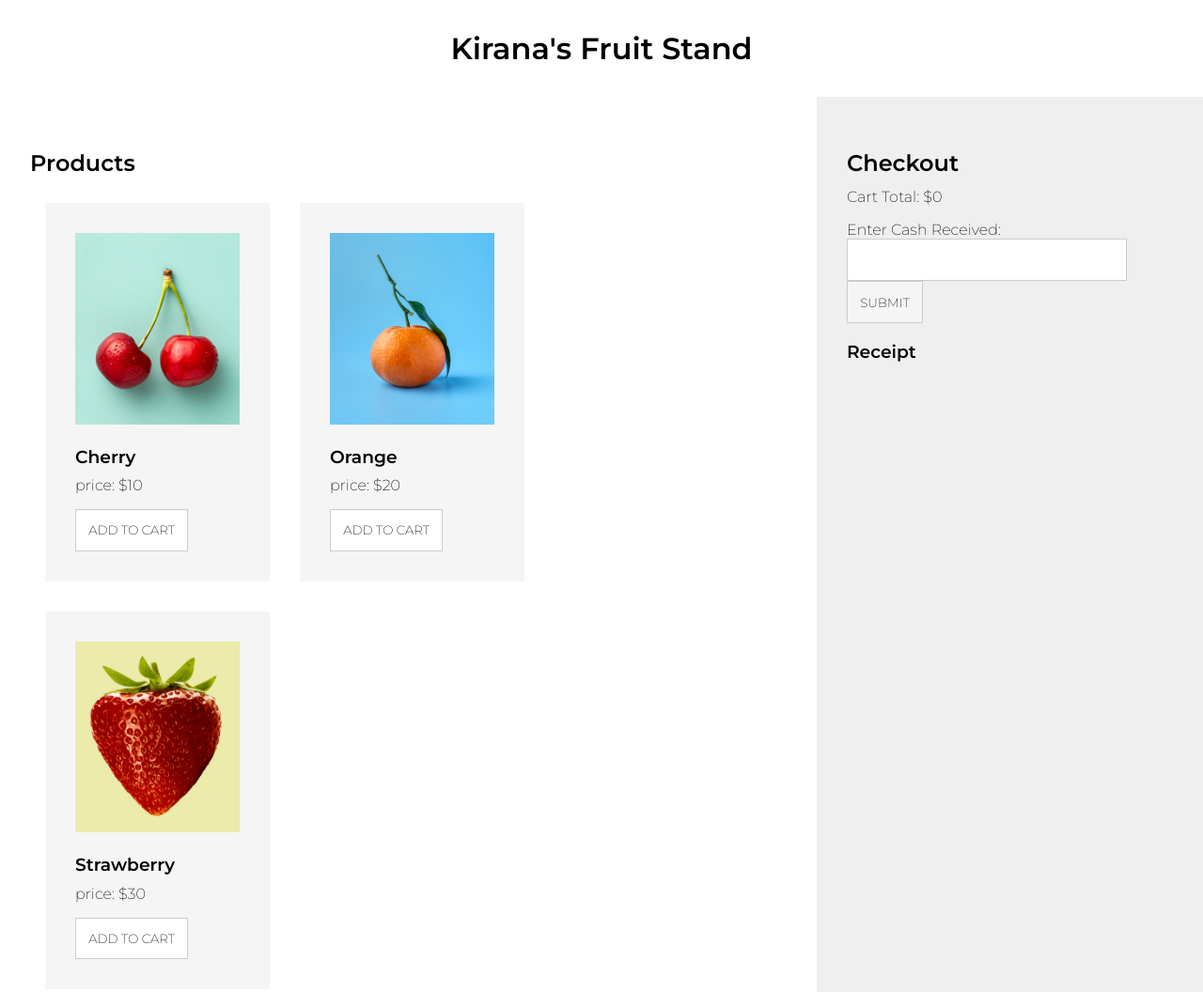
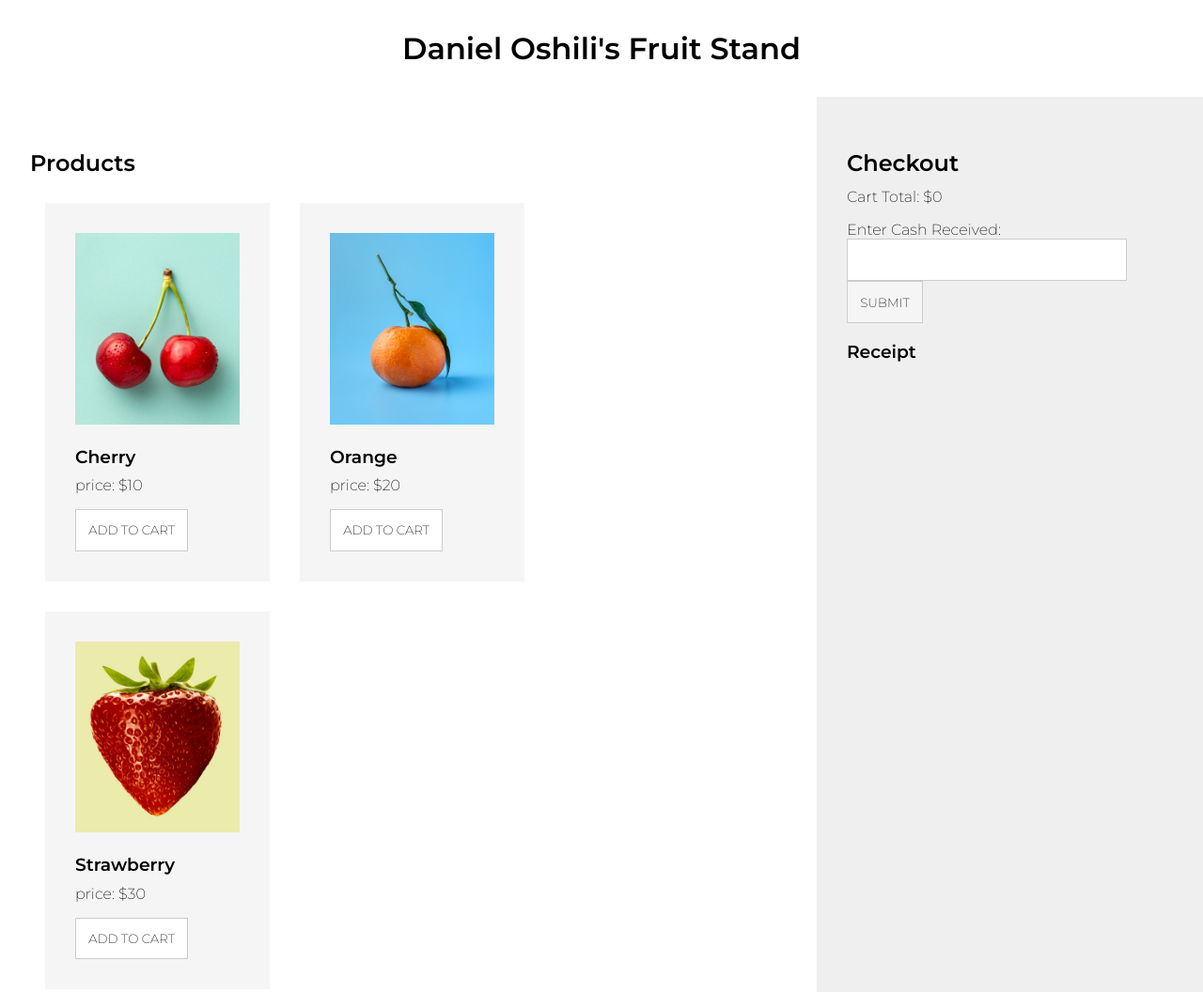
Before and after one commit to DANIDEL-dev/Building-a-sample-shopping-cart, a plain HTML site: page index.html in a window 1280 px wide. Shown: the top 1056 px of the page at 94% size. Drawn offline with Linux system fonts and the light colour scheme.

Commit message:
Update index.html

```diff
--- a/index.html
+++ b/index.html
@@ -4,7 +4,7 @@
     <meta charset="UTF-8">
     <meta http-equiv="X-UA-Compatible" content="IE=edge">
     <meta name="viewport" content="width=device-width, initial-scale=1.0">
-    <title>Shopping Cart</title>
+    <title>Daniel Shopping Cart</title>
     <link rel="preconnect" href="https://fonts.googleapis.com">
     <link rel="preconnect" href="https://fonts.gstatic.com" crossorigin>
     <link href="https://fonts.googleapis.com/css2?family=Montserrat:wght@200;600&display=swap" rel="stylesheet">
@@ -14,7 +14,7 @@
 </head>
 <body>
     <div class="shopping-cart">
-        <h1>Kirana's Fruit Stand</h1>
+        <h1>Daniel Oshili's Fruit Stand</h1>
         <div class="currency-selector"></div>
         <div class="cart-container">
             <div class="products-container">
```
